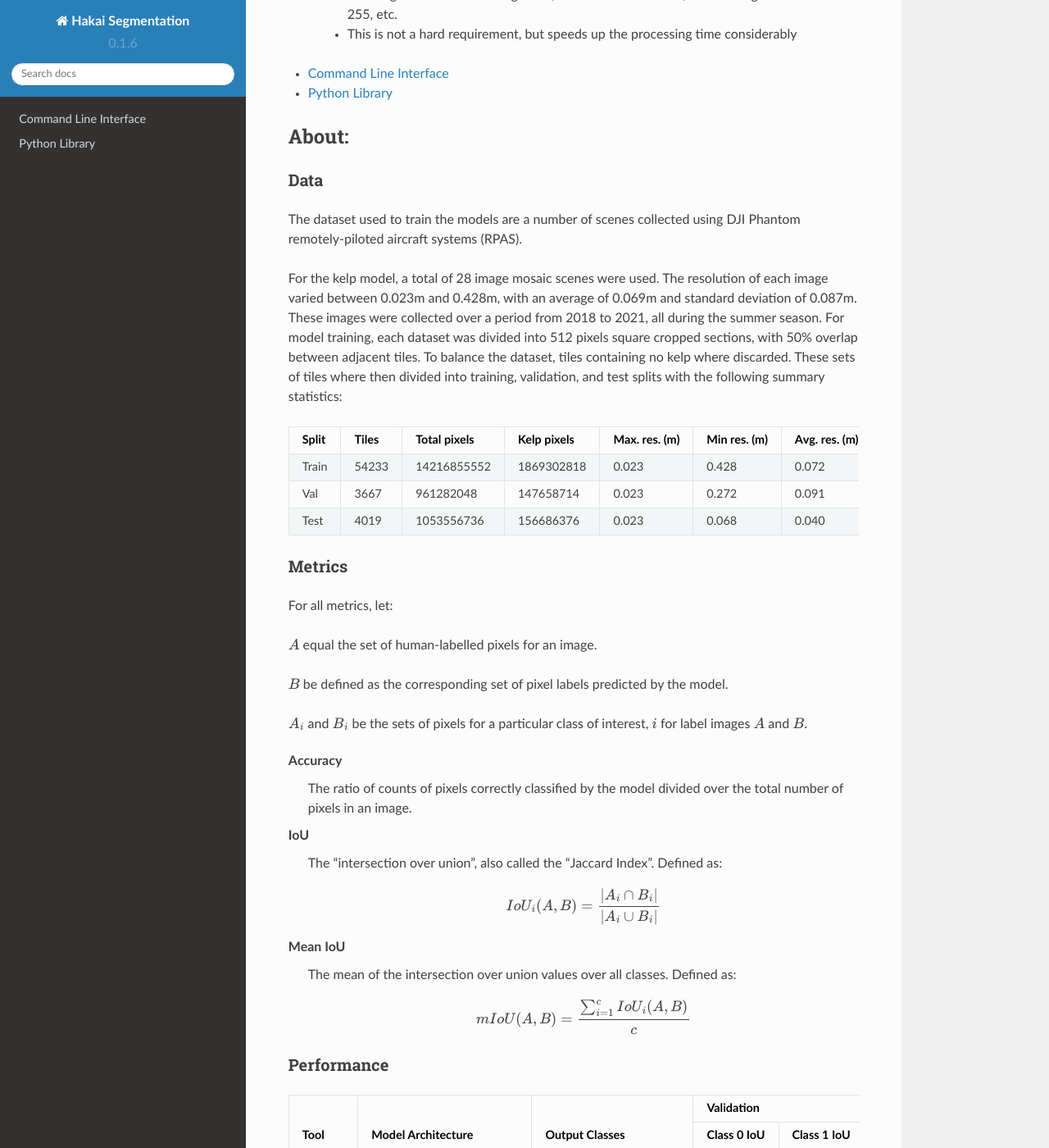
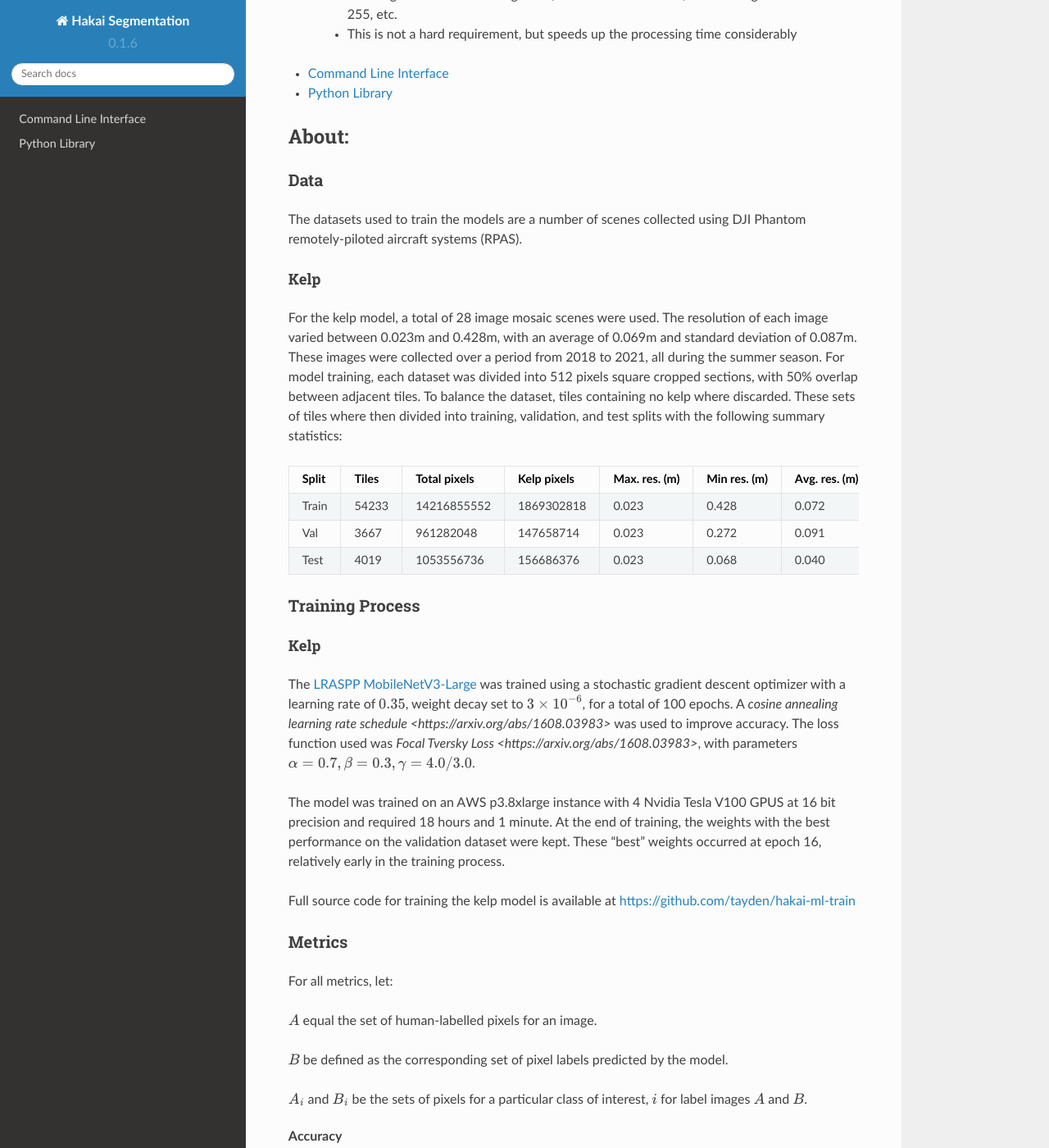
Before and after one commit to HakaiInstitute/kelp-o-matic, a Sphinx documentation site: the page built from docs/index.rst, in a window 1280 px wide and 1400 px high, scrolled down 1050 px. Shown: the whole window at 82% size. Built offline with Sphinx 7.4.7 and the Read the Docs theme 2.0.0, drawn with Linux system fonts in a browser that asks for light colours.

Commit message:
Add training details

```diff
--- a/docs/index.rst
+++ b/docs/index.rst
@@ -75,13 +75,13 @@ About:
 .. TODO: Overview
 .. TODO: ~~~~~~~~
 
-.. TODO: Training Process
-.. TODO: ~~~~~~~~~~~~~~~~
-
 Data
 ~~~~
 
-The dataset used to train the models are a number of scenes collected using DJI Phantom remotely-piloted aircraft systems (RPAS).
+The datasets used to train the models are a number of scenes collected using DJI Phantom remotely-piloted aircraft systems (RPAS).
+
+Kelp
+....
 
 For the kelp model, a total of 28 image mosaic scenes were used. The resolution of each image varied between
 0.023m and 0.428m, with an average of 0.069m and standard deviation of 0.087m. These images were collected over a period from
@@ -101,6 +101,22 @@ Test    4019          1053556736     156686376     0.023            0.068
 
 
 .. TODO: Details about mussels dataset
+
+Training Process
+~~~~~~~~~~~~~~~~
+
+Kelp
+....
+The `LRASPP MobileNetV3-Large <https://arxiv.org/abs/1905.02244>`_ was trained using a stochastic gradient descent optimizer
+with a learning rate of :math:`0.35`, weight decay set to :math:`3 \times 10^{-6}`, for a total of 100 epochs. A `cosine
+annealing learning rate schedule <https://arxiv.org/abs/1608.03983>` was used to improve accuracy. The loss function used was
+`Focal Tversky Loss <https://arxiv.org/abs/1608.03983>`, with parameters :math:`\alpha=0.7, \beta=0.3, \gamma=4.0 / 3.0`.
+
+The model was trained on an AWS p3.8xlarge instance with 4 Nvidia Tesla V100 GPUS at 16 bit precision and required 18 hours and 1 minute.
+At the end of training, the weights with the best performance on the validation dataset were kept. These "best" weights occurred at
+epoch 16, relatively early in the training process.
+
+Full source code for training the kelp model is available at https://github.com/tayden/hakai-ml-train
 
 
 Metrics
```
